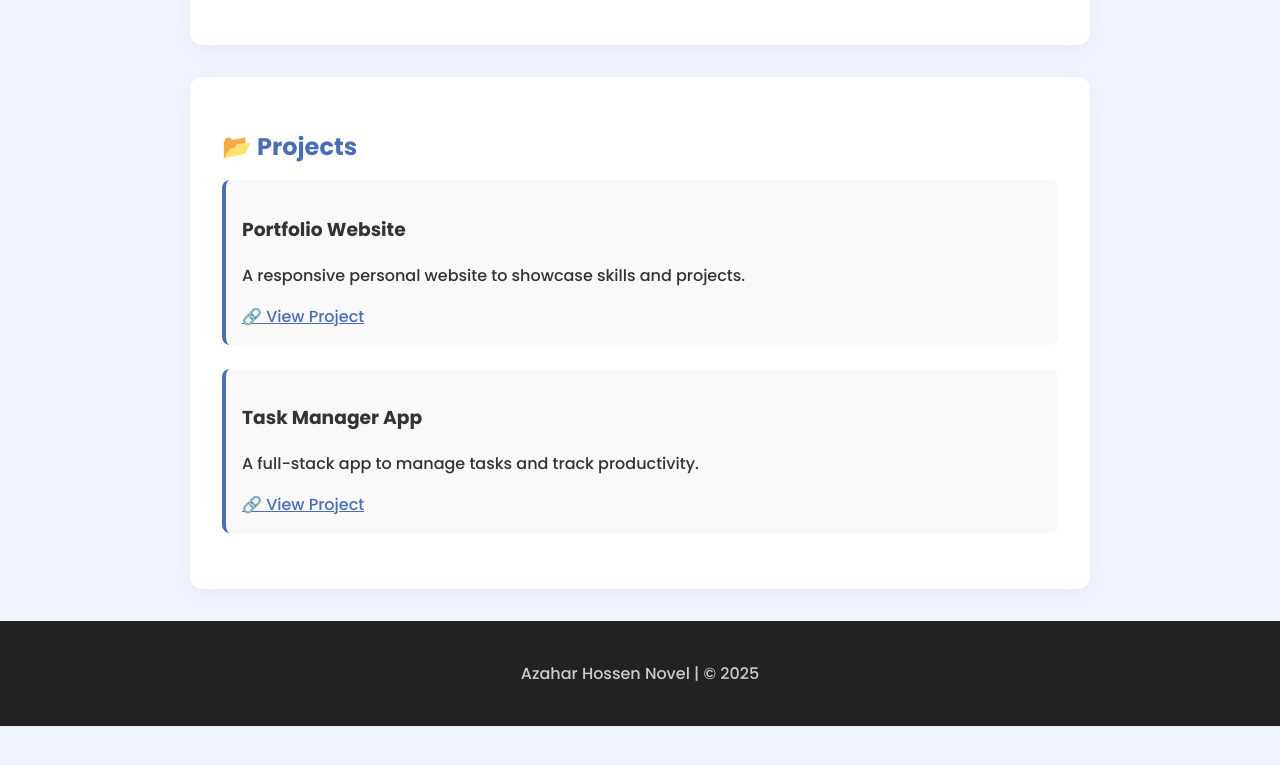
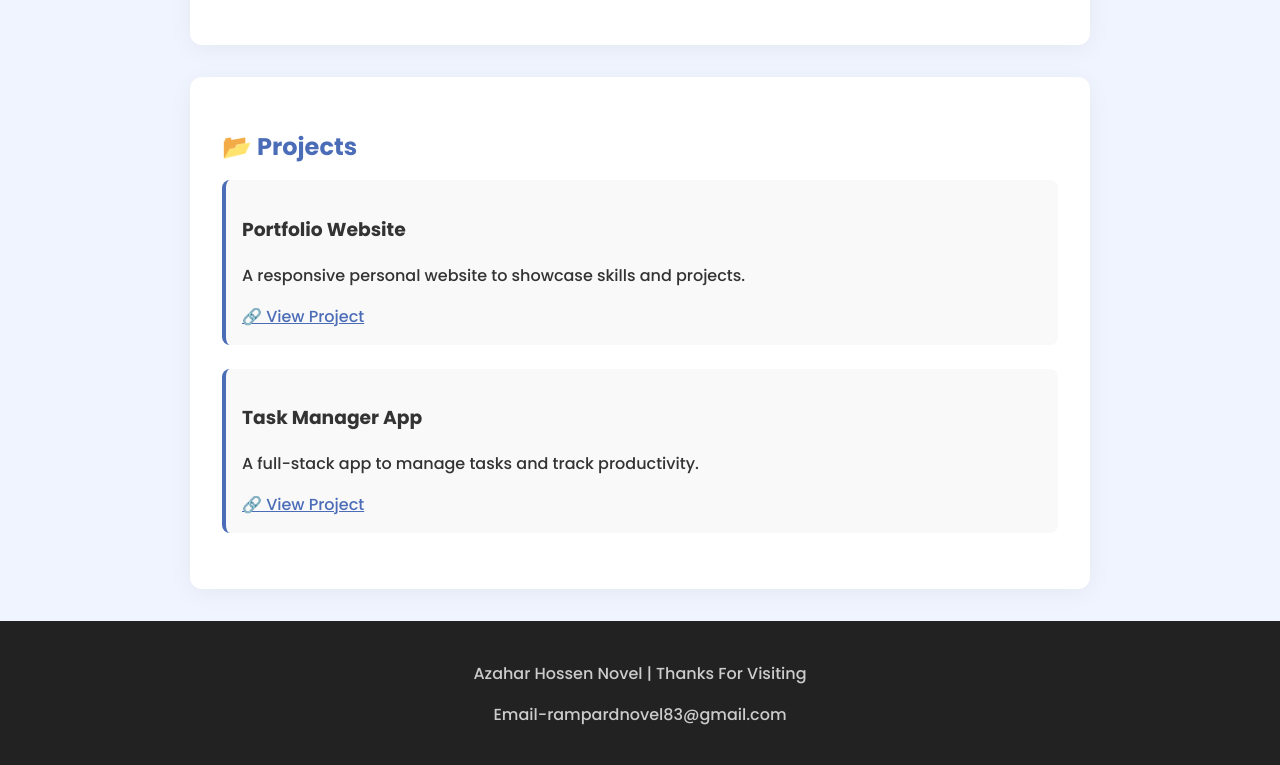
Before and after one commit to Azahar83/portfolio, a plain HTML site: page index.html in a window 1280 px wide. Shown: the part 1217-1982 px from the top of the page. Before the commit the page ends 1943 px from the top, so only its background shows below. Drawn offline with Linux system fonts and the light colour scheme.

Commit message:
Add files via upload

```diff
--- a/index.html
+++ b/index.html
@@ -38,7 +38,8 @@
   </section>
 
   <footer>
-    <p>Azahar Hossen Novel | © 2025</p>
+    <p>Azahar Hossen Novel | Thanks For Visiting</p>
+    <p>Email-rampardnovel83@gmail.com</p>
   </footer>
 
   <script src="portfolio.js"></script>
```
